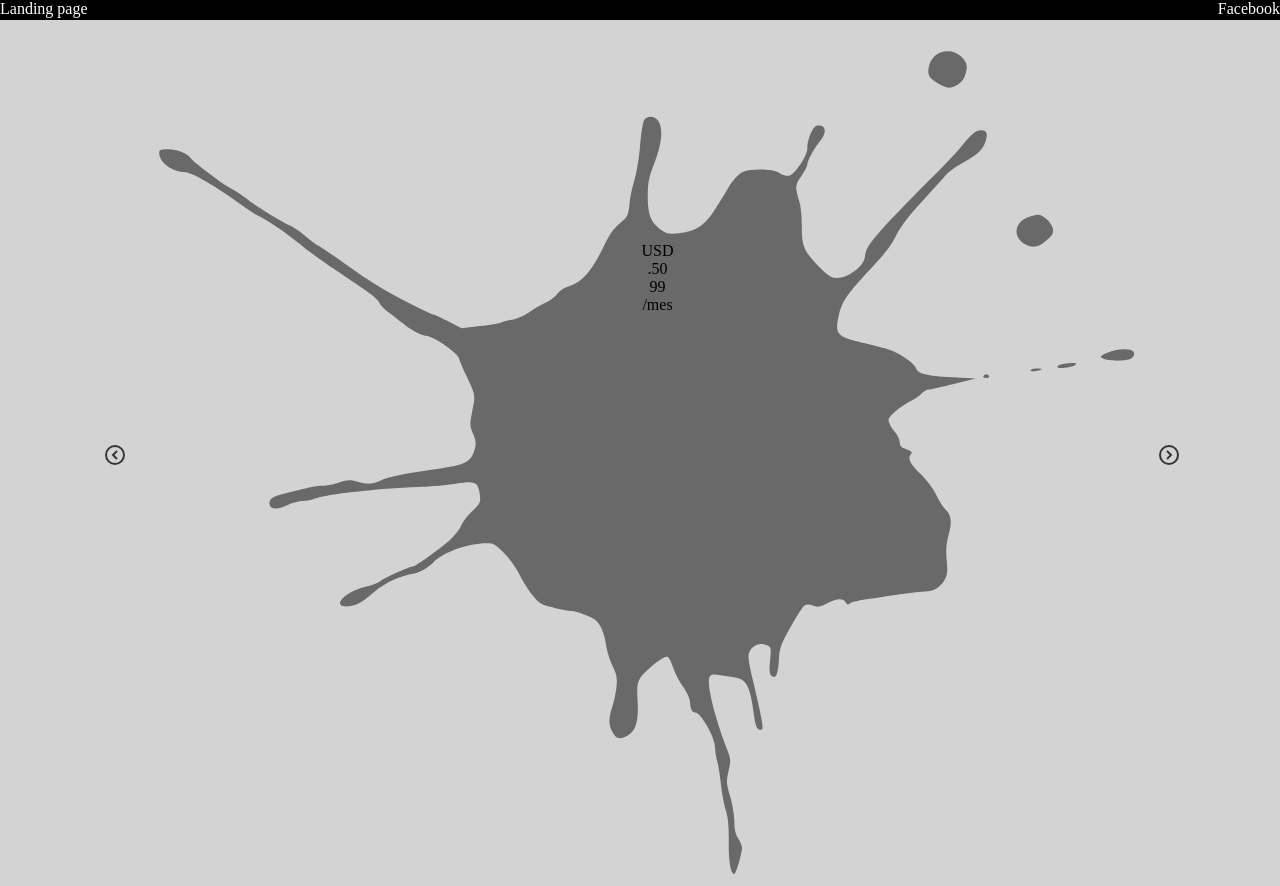
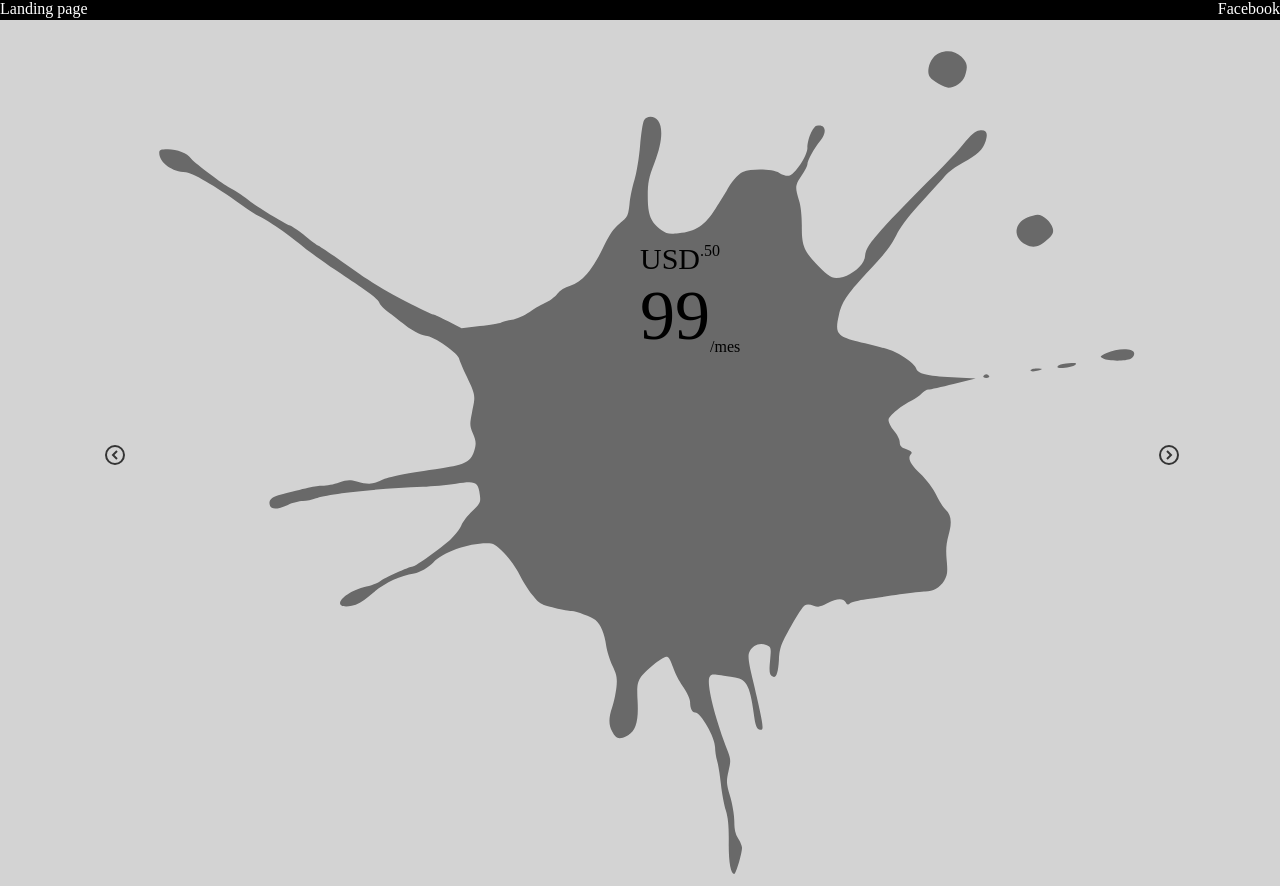
Before and after one commit to Maxi-SR/wunderman-thompson-test, a plain HTML site: page index.html in a window 1280 px wide. Drawn offline with nearby package versions, Linux system fonts and the light colour scheme.

Commit message:
position the price

```diff
--- a/index.css
+++ b/index.css
@@ -128,3 +128,25 @@ html, body{
   margin: 0;
   padding: 0;
 }
+
+.price-container-1 {
+  width: 80px;
+  display: flex;
+  justify-content: space-between;
+}
+
+.price-container-2 {
+  display: flex;
+}
+
+.price-container-1 p:nth-child(1) {
+  font-size: 30px;
+}
+
+.price-container-2 p:nth-child(1) {
+  font-size: 70px;
+}
+
+.price-container-2 p:nth-child(2) {
+  align-self: flex-end;
+}
--- a/index.html
+++ b/index.html
@@ -28,10 +28,14 @@
                     </div> -->
                     <img src="./mancha-test.svg">
                     <div class="price-container">
-                        <p class="">USD</p>
-                        <p class="">.50</p>
-                        <p class="">99</p>
-                        <p class="">/mes</p>
+                        <div class="price-container-1">
+                            <p class="">USD</p>
+                            <p class="">.50</p>
+                        </div>
+                        <div class="price-container-2">
+                            <p class="">99</p>
+                            <p class="">/mes</p>
+                        </div>
                     </div>
             </div>
             <div class="item-container">
```
